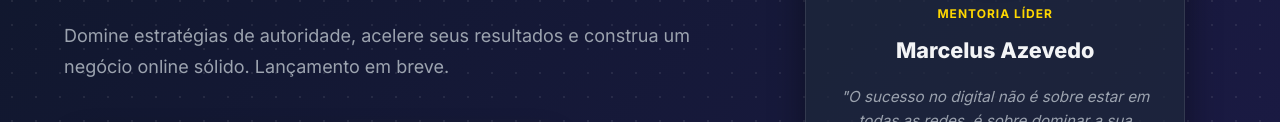
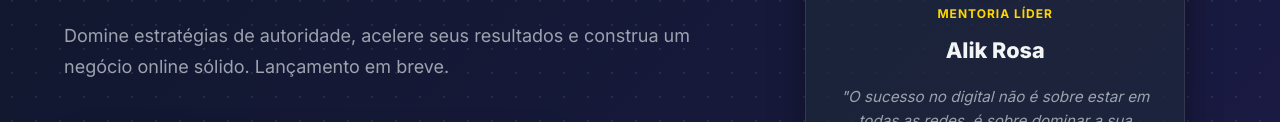
Before and after one commit to girlcripto/coaching-digital, a website: page public/index.html in a window 1280 px wide. Shown: the part 323-445 px from the top of the page. Drawn offline with Linux system fonts and the light colour scheme.

```diff
--- a/public/index.html
+++ b/public/index.html
@@ -49,7 +49,7 @@
                 </div>
                 <div class="persona-info">
                     <span class="persona-tag">Mentoria Líder</span>
-                    <h3>Marcelus Azevedo</h3>
+                    <h3>Alik Rosa</h3>
                     <p>"O sucesso no digital não é sobre estar em todas as redes, é sobre dominar a sua conversão."</p>
                 </div>
             </div>
```
